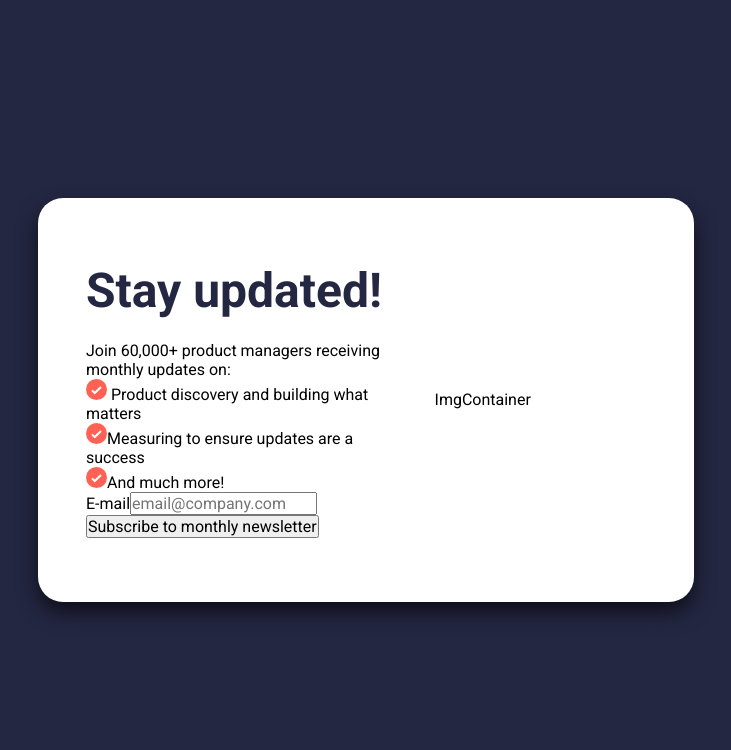
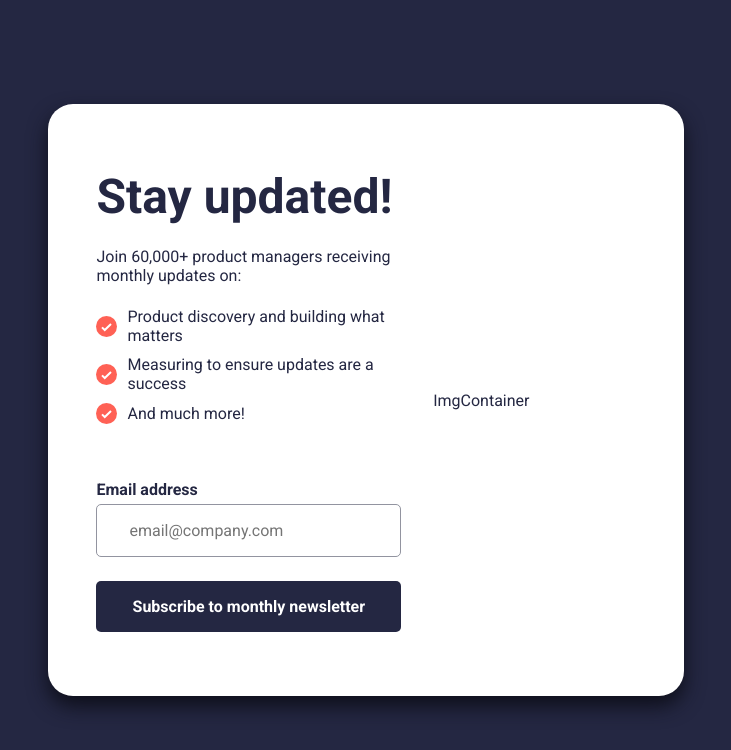
Before and after one commit to Tomas-Arrativel/newsletter-signup, a React (Vite) app: page / in a window 1280 px wide. Shown: the top 750 px of the page, without its empty margins (274-1005 px from the left). Built offline with nearby package versions, Linux system fonts and the light colour scheme.

Commit message:
some hover styling

```diff
--- a/src/components/Form/Form.module.css
+++ b/src/components/Form/Form.module.css
@@ -0,0 +1,34 @@
+.form__container {
+  display: flex;
+  flex-direction: column;
+}
+
+.form__container label {
+  font-weight: 700;
+  margin-bottom: 5px;
+}
+
+.form__container input[type='text'] {
+  margin-bottom: 1.5rem;
+  padding: 1rem 2rem;
+  border: 1px solid var(--gray);
+  border-radius: 5px;
+}
+.form__container input[type='text']:focus {
+  outline: none;
+  border: 1px solid var(--charcoal);
+}
+
+.form__container input[type='submit'] {
+  padding: 1rem 2rem;
+  cursor: pointer;
+  border-radius: 5px;
+  border: none;
+  background-color: var(--dark-gray);
+  color: var(--white);
+  font-weight: 700;
+}
+
+.form__container input[type='submit']:hover {
+  background: linear-gradient(to left, rgb(255, 137, 74), var(--tomato));
+}
--- a/src/components/Form/Form.tsx
+++ b/src/components/Form/Form.tsx
@@ -3,7 +3,7 @@ import styles from './Form.module.css';
 const Form = () => {
   return (
     <form className={styles.form__container}>
-      <label>E-mail</label>
+      <label>Email address</label>
       <input type='text' placeholder='email@company.com' />
       <input type='submit' value='Subscribe to monthly newsletter' />
     </form>
--- a/src/components/Text/Text.module.css
+++ b/src/components/Text/Text.module.css
@@ -1,8 +1,20 @@
-.text {
-}
-
 .text h1 {
   font-size: 3rem;
   color: var(--dark-gray);
   margin-bottom: 1.4rem;
 }
+
+.text p {
+  margin-bottom: 1.4rem;
+}
+
+.text ul li {
+  display: flex;
+  align-items: center;
+  gap: 10px;
+  margin-bottom: 10px;
+}
+
+.text ul {
+  margin-bottom: 3.5rem;
+}
--- a/src/index.css
+++ b/src/index.css
@@ -20,6 +20,7 @@
   box-sizing: border-box;
   font-family: var(--font);
   font-size: 16px;
+  color: var(--dark-gray);
 }
 
 body {
```
